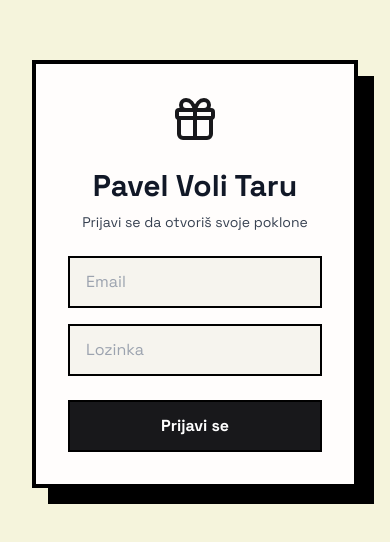
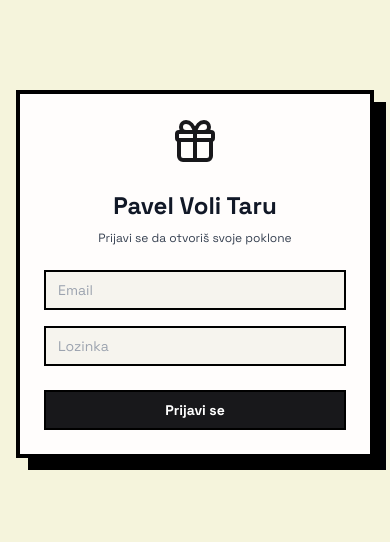
Before and after one commit to pfolnovic23/365-poklona, a React (Vite) app: page / in a window 390 px wide. Shown: the part 148-690 px from the top of the page. Built offline with nearby package versions, Linux system fonts and the light colour scheme; no server answers.

Commit message:
UI: Perfect centering & responsive improvements on all pages (Login, UserView, AdminDashboard)

```diff
--- a/src/components/Login.jsx
+++ b/src/components/Login.jsx
@@ -23,18 +23,16 @@ function Login() {
   };
 
   return (
-    <div className="min-h-screen flex items-center justify-center p-8 bg-[#f5f4dc]">
-
+    <div className="min-h-screen w-full flex items-center justify-center p-4 sm:p-6 md:p-8 bg-[#f5f4dc]">
       {/* Single centered square card only (no top banner) */}
-      <div className="w-full max-w-md relative">
-        {/* use box-shadow instead of an absolute element so layout centering stays correct */}
-
-        <div className="relative z-10 bg-[#fffdfd]/95 border-4 border-black p-8 text-center" style={{ boxShadow: '16px 16px 0 0 #000' }}>
+      <div className="w-full max-w-sm sm:max-w-md relative mx-auto">
+        {/* Card with centered shadow effect */}
+        <div className="relative z-10 bg-[#fffdfd]/95 border-4 border-black p-6 sm:p-8 text-center" style={{ boxShadow: '12px 12px 0 0 #000' }}>
           <div className="mb-6">
             <Gift size={48} className="text-primary mx-auto" />
           </div>
-          <h1 className="text-3xl font-extrabold text-[#111827] mb-2">Pavel Voli Taru</h1>
-          <p className="text-sm text-gray-700 mb-6">Prijavi se da otvoriš svoje poklone</p>
+          <h1 className="text-2xl sm:text-3xl font-extrabold text-[#111827] mb-2">Pavel Voli Taru</h1>
+          <p className="text-xs sm:text-sm text-gray-700 mb-6">Prijavi se da otvoriš svoje poklone</p>
 
           <form onSubmit={handleLogin} className="flex flex-col gap-4">
             <input
@@ -42,7 +40,7 @@ function Login() {
               placeholder="Email"
               value={email}
               onChange={(e) => setEmail(e.target.value)}
-              className="px-4 py-3 rounded-none border-2 border-black bg-[#f6f4ee] text-[#111827] outline-none focus:ring-0"
+              className="px-3 sm:px-4 py-2 sm:py-3 rounded-none border-2 border-black bg-[#f6f4ee] text-[#111827] text-sm sm:text-base outline-none focus:ring-0"
               required
             />
             <input
@@ -50,13 +48,13 @@ function Login() {
               placeholder="Lozinka"
               value={password}
               onChange={(e) => setPassword(e.target.value)}
-              className="px-4 py-3 rounded-none border-2 border-black bg-[#f6f4ee] text-[#111827] outline-none focus:ring-0"
+              className="px-3 sm:px-4 py-2 sm:py-3 rounded-none border-2 border-black bg-[#f6f4ee] text-[#111827] text-sm sm:text-base outline-none focus:ring-0"
               required
             />
 
             {error && <p className="text-sm text-red-600 text-center">{error}</p>}
 
-            <button type="submit" disabled={loading} className="mt-2 py-3 rounded-none bg-primary text-white font-bold border-2 border-black disabled:opacity-60 hover:scale-[1.02] transition-transform">
+            <button type="submit" disabled={loading} className="mt-2 py-2 sm:py-3 px-3 sm:px-4 text-sm sm:text-base rounded-none bg-primary text-white font-bold border-2 border-black disabled:opacity-60 hover:scale-[1.02] transition-transform">
               {loading ? 'Prijava...' : 'Prijavi se'}
             </button>
           </form>
--- a/src/components/UserView.jsx
+++ b/src/components/UserView.jsx
@@ -65,11 +65,11 @@ function UserView() {
 
   if (loading) {
     return (
-      <div className="min-h-screen flex items-center justify-center p-8 bg-[#f5f4dc]">
-        <div className="w-full max-w-md relative">
-          <div className="relative z-10 bg-[#fffdfd]/95 border-4 border-black p-8 text-center" style={{ boxShadow: '16px 16px 0 0 #000' }}>
-            <h2 className="text-2xl font-bold text-[#111827] mb-2">Učitavanje</h2>
-            <p className="text-sm text-gray-700">Molimo pričekajte...</p>
+      <div className="min-h-screen flex items-center justify-center p-4 sm:p-6 md:p-8 bg-[#f5f4dc]">
+        <div className="w-full max-w-md relative mx-auto">
+          <div className="relative z-10 bg-[#fffdfd]/95 border-4 border-black p-6 sm:p-8 text-center" style={{ boxShadow: '12px 12px 0 0 #000' }}>
+            <h2 className="text-xl sm:text-2xl font-bold text-[#111827] mb-2">Učitavanje</h2>
+            <p className="text-xs sm:text-sm text-gray-700">Molimo pričekajte...</p>
           </div>
         </div>
       </div>
@@ -77,8 +77,8 @@ function UserView() {
   }
 
   return (
-    <div className="min-h-screen flex items-start justify-center p-8 bg-[#f5f4dc]">
-      <div className="w-full max-w-6xl relative mt-6">
+    <div className="min-h-screen flex items-center justify-center p-4 sm:p-6 md:p-8 bg-[#f5f4dc]">
+      <div className="w-full max-w-6xl relative">
         {/* square offset shadow */}
         <div className="absolute inset-0 translate-x-4 translate-y-4 bg-black" aria-hidden />
 
@@ -100,17 +100,17 @@ function UserView() {
           </div>
 
           {selectedPresent && (
-            <div className="fixed inset-0 bg-black/70 flex items-center justify-center z-50" onClick={() => setSelectedPresent(null)}>
-              <div className="bg-[#fffdfd]/95 border-4 border-black p-8 max-w-2xl w-full mx-4 relative" onClick={(e) => e.stopPropagation()}>
-                <button className="absolute top-4 right-4 text-[#111827] text-xl" onClick={() => setSelectedPresent(null)}>✕</button>
-                <h2 className="text-2xl font-bold text-[#111827] mb-2">Dan {selectedPresent.day}</h2>
+            <div className="fixed inset-0 bg-black/70 flex items-center justify-center z-50 p-4" onClick={() => setSelectedPresent(null)}>
+              <div className="bg-[#fffdfd]/95 border-4 border-black p-6 sm:p-8 max-w-2xl w-full relative" onClick={(e) => e.stopPropagation()}>
+                <button className="absolute top-3 sm:top-4 right-3 sm:right-4 text-[#111827] text-xl" onClick={() => setSelectedPresent(null)}>✕</button>
+                <h2 className="text-xl sm:text-2xl font-bold text-[#111827] mb-2">Dan {selectedPresent.day}</h2>
 
                 {selectedPresent.opened && selectedPresent.openedAt && (
-                  <p className="text-sm text-gray-600 mb-3">Otvoreno: {formatDateTime(selectedPresent.openedAt)}</p>
+                  <p className="text-xs sm:text-sm text-gray-600 mb-3">Otvoreno: {formatDateTime(selectedPresent.openedAt)}</p>
                 )}
 
                 {selectedPresent.type === 'text' && (
-                  <p className="text-[#111827] leading-relaxed">{selectedPresent.content}</p>
+                  <p className="text-xs sm:text-base text-[#111827] leading-relaxed">{selectedPresent.content}</p>
                 )}
 
                 {selectedPresent.type === 'image' && (
@@ -119,14 +119,14 @@ function UserView() {
 
                 {selectedPresent.type === 'song' && (
                   <div>
-                    <p className="text-[#111827] font-semibold mb-2">{selectedPresent.title}</p>
+                    <p className="text-sm sm:text-base text-[#111827] font-semibold mb-2">{selectedPresent.title}</p>
                     <audio controls className="w-full">
                       <source src={selectedPresent.content} type="audio/mpeg" />
                     </audio>
                   </div>
                 )}
-                <div className="mt-6 flex justify-end">
-                  <button onClick={() => setSelectedPresent(null)} className="px-4 py-2 border-2 border-black bg-[#f6f4ee] text-[#111827]">Zatvori</button>
+                <div className="mt-6 flex justify-end gap-2">
+                  <button onClick={() => setSelectedPresent(null)} className="px-3 sm:px-4 py-2 text-xs sm:text-sm border-2 border-black bg-[#f6f4ee] text-[#111827]">Zatvori</button>
                 </div>
               </div>
             </div>
```
